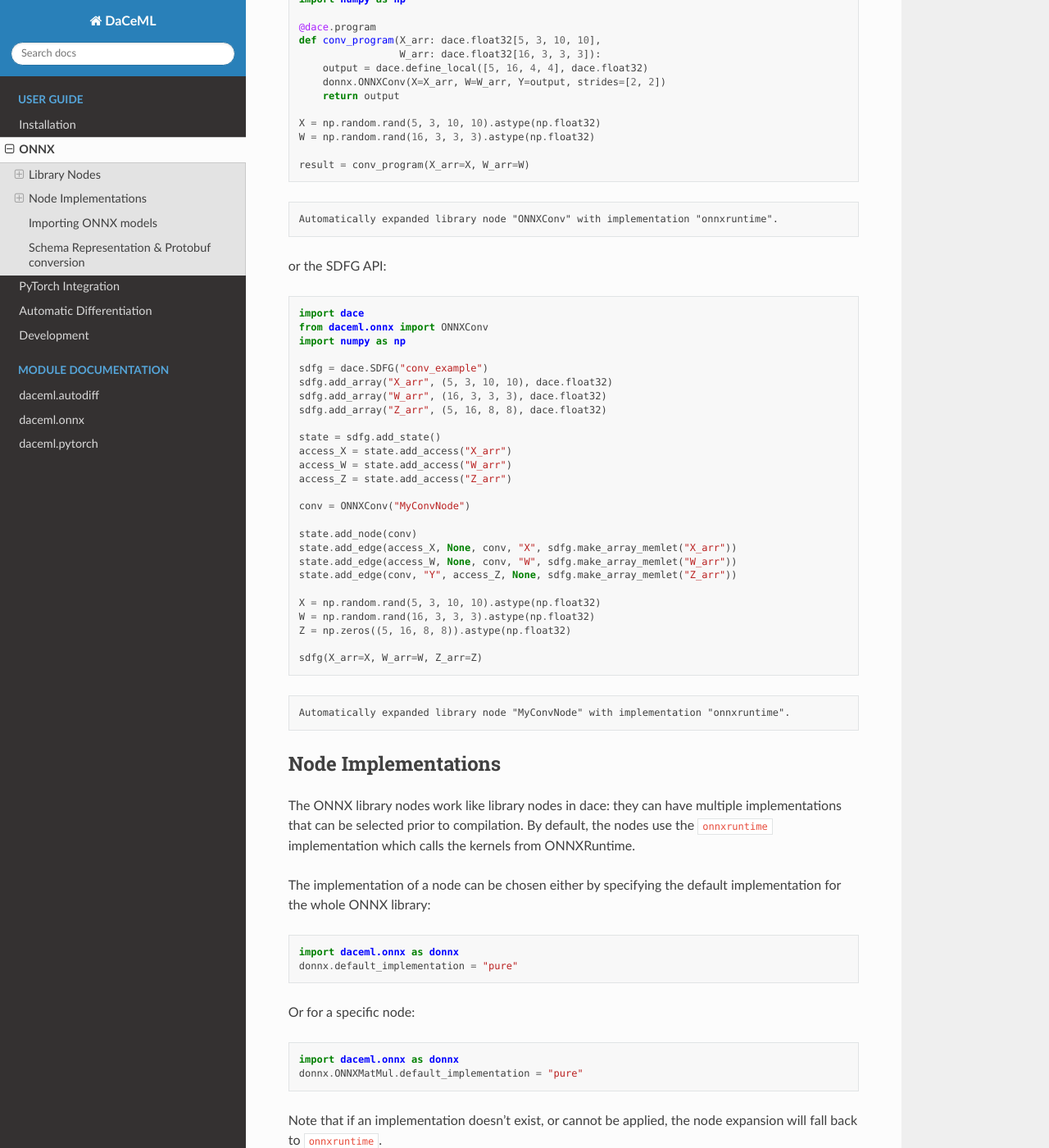
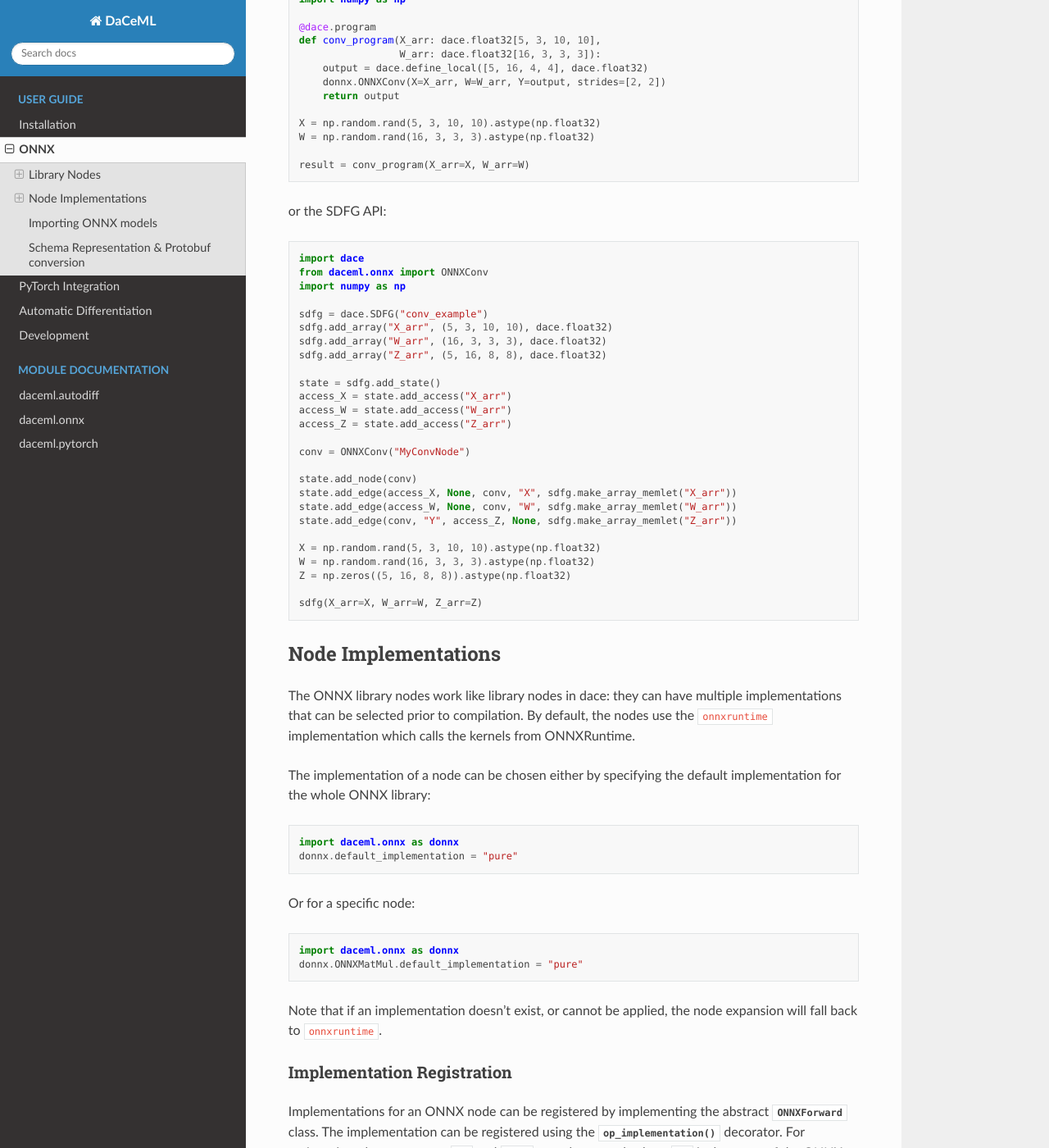
Before and after one commit to spcl/daceml, a Sphinx documentation site: the page built from doc/overviews/onnx.rst, in a window 1280 px wide and 1400 px high, scrolled down 1511 px. Shown: the whole window at 82% size. Built offline with Sphinx 7.4.7 and the Read the Docs theme 2.0.0, drawn with Linux system fonts in a browser that asks for light colours.

Commit message:
Doc: update doctests

```diff
--- a/doc/overviews/autodiff.rst
+++ b/doc/overviews/autodiff.rst
@@ -57,8 +57,6 @@ There are two main ways to generate backward passes in DaCeML.
         :hide:
         :options: +ELLIPSIS
 
-        Automatically expanded library node "ONNX_Relu_1" with implementation "onnxruntime".
-        Automatically expanded library node "ONNX_Relu_3" with implementation "onnxruntime".
         Automatically expanded library node "ONNX_LogSoftmax_5" with implementation "onnxruntime".
         Automatically expanded library node "ONNXExp" with implementation "onnxruntime".
         Automatically expanded library node "ONNXReduceSum" with implementation "onnxruntime".
--- a/doc/overviews/onnx.rst
+++ b/doc/overviews/onnx.rst
@@ -62,10 +62,6 @@ This can be done using the python frontend:
 
     result = conv_program(X_arr=X, W_arr=W)
 
-.. testoutput::
-
-    Automatically expanded library node "ONNXConv" with implementation "onnxruntime".
-
 or the SDFG API:
 
 .. testcode::
@@ -96,10 +92,6 @@ or the SDFG API:
     Z = np.zeros((5, 16, 8, 8)).astype(np.float32)
 
     sdfg(X_arr=X, W_arr=W, Z_arr=Z)
-
-.. testoutput::
-
-    Automatically expanded library node "MyConvNode" with implementation "onnxruntime".
 
 .. _node_implementations:
 
```
